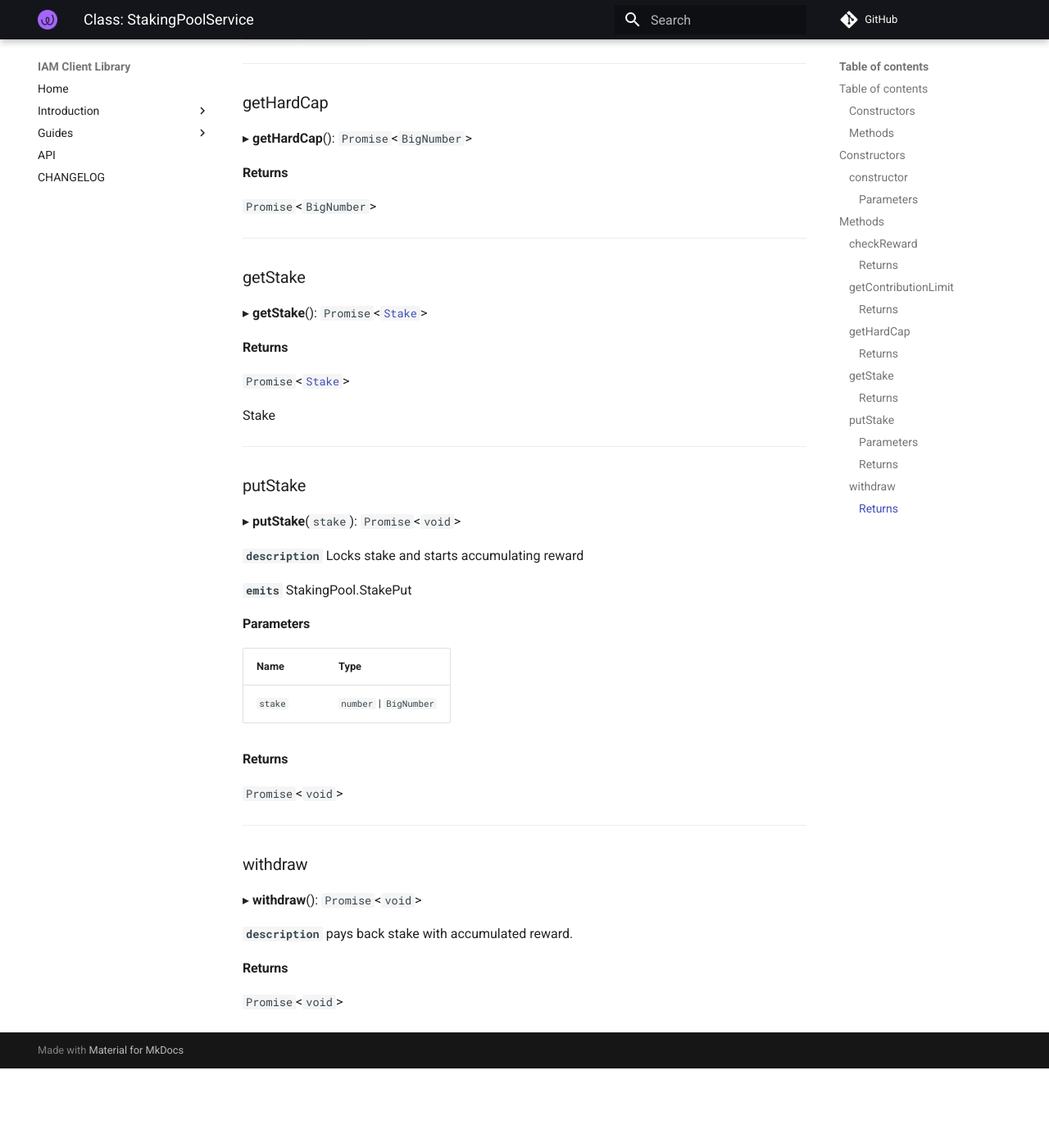
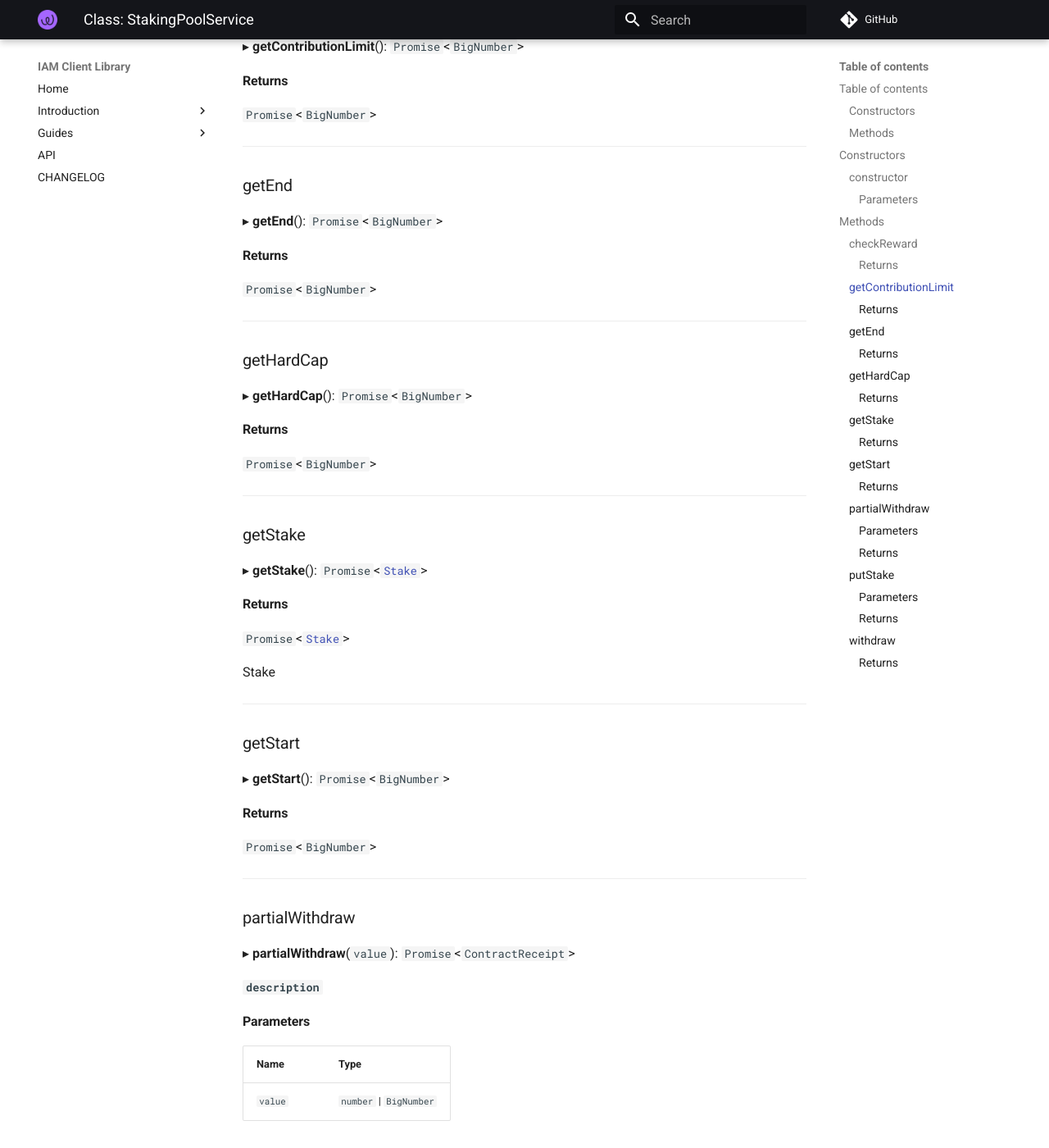
Before and after one commit to energywebfoundation/iam-client-lib, an MkDocs documentation site: the page built from docs/api/classes/modules_staking_staking_pool_service.StakingPoolService.md, in a window 1280 px wide and 1400 px high, scrolled down 1502 px. Shown: the whole window at 82% size. Built offline with MkDocs 1.6.1 and Material for MkDocs 9.7.7, drawn with Linux system fonts in a browser that asks for light colours; comment, search, counter and statistics services are not loaded; before the commit the page ends 2805 px from its top, so only the background shows below that; some of the changed text lies outside the part shown.

Commit message:
feat(staking-pool): add partial withdraw

```diff
--- a/docs/api/classes/modules_staking_staking_pool_service.StakingPoolService.md
+++ b/docs/api/classes/modules_staking_staking_pool_service.StakingPoolService.md
@@ -14,8 +14,11 @@ Abstraction over staking pool smart contract
 
 - [checkReward](modules_staking_staking_pool_service.StakingPoolService.md#checkreward)
 - [getContributionLimit](modules_staking_staking_pool_service.StakingPoolService.md#getcontributionlimit)
+- [getEnd](modules_staking_staking_pool_service.StakingPoolService.md#getend)
 - [getHardCap](modules_staking_staking_pool_service.StakingPoolService.md#gethardcap)
 - [getStake](modules_staking_staking_pool_service.StakingPoolService.md#getstake)
+- [getStart](modules_staking_staking_pool_service.StakingPoolService.md#getstart)
+- [partialWithdraw](modules_staking_staking_pool_service.StakingPoolService.md#partialwithdraw)
 - [putStake](modules_staking_staking_pool_service.StakingPoolService.md#putstake)
 - [withdraw](modules_staking_staking_pool_service.StakingPoolService.md#withdraw)
 
@@ -56,6 +59,16 @@ ___
 
 ___
 
+### getEnd
+
+▸ **getEnd**(): `Promise`<`BigNumber`\>
+
+#### Returns
+
+`Promise`<`BigNumber`\>
+
+___
+
 ### getHardCap
 
 ▸ **getHardCap**(): `Promise`<`BigNumber`\>
@@ -75,6 +88,34 @@ ___
 `Promise`<[`Stake`](../modules/modules_staking_staking_service.md#stake)\>
 
 Stake
+
+___
+
+### getStart
+
+▸ **getStart**(): `Promise`<`BigNumber`\>
+
+#### Returns
+
+`Promise`<`BigNumber`\>
+
+___
+
+### partialWithdraw
+
+▸ **partialWithdraw**(`value`): `Promise`<`ContractReceipt`\>
+
+**`description`**
+
+#### Parameters
+
+| Name | Type |
+| :------ | :------ |
+| `value` | `number` \| `BigNumber` |
+
+#### Returns
+
+`Promise`<`ContractReceipt`\>
 
 ___
 
--- a/package.json
+++ b/package.json
@@ -65,7 +65,7 @@
         "@babel/runtime": "^7.12.5",
         "@energyweb/ekc": "^0.6.4",
         "@energyweb/iam-contracts": "^3.5.0",
-        "@energyweb/staking-pool": "^1.0.0-rc.2",
+        "@energyweb/staking-pool": "^1.0.0-rc.5",
         "@ensdomains/ens": "^0.4.5",
         "@ew-did-registry/claims": "^0.6.3-alpha.262.0",
         "@ew-did-registry/did": "^0.6.3-alpha.262.0",
```
Also changed, not shown: 3 other files.
